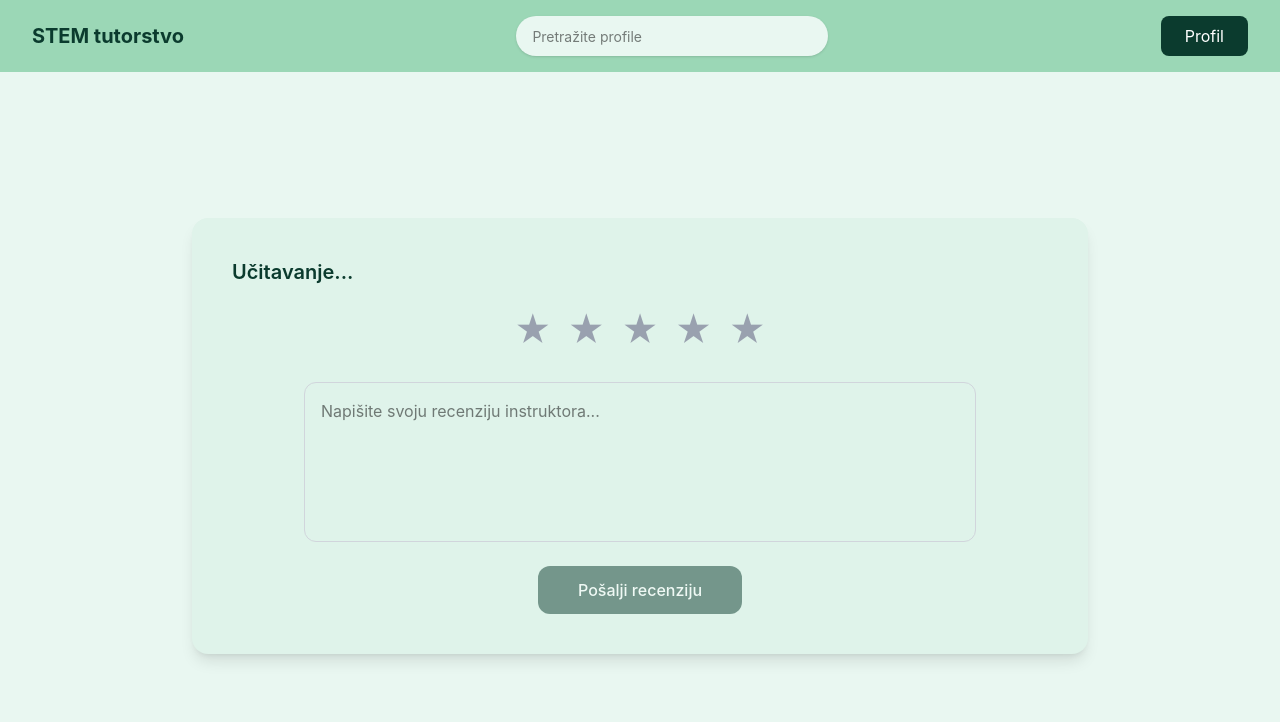
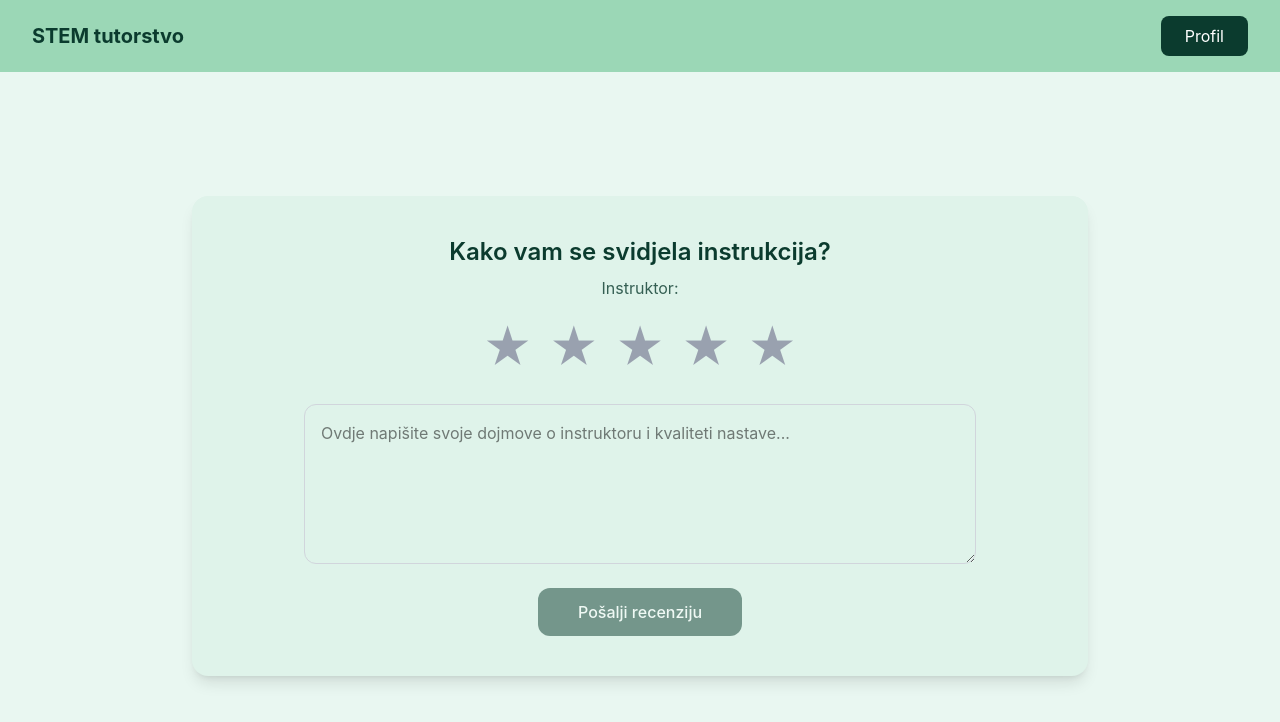
Before and after one commit to IvanaVelickovic/progi-projekt, a React (Vite) app in the folder frontend/: page /recenzija in a window 1280 px wide. Shown: the top 722 px of the page. Built offline with nearby package versions, Linux system fonts and the light colour scheme; no server answers; a web font is replaced by a local one.

Commit message:
Connect frontend to backend.

```diff
--- a/frontend/src/api.ts
+++ b/frontend/src/api.ts
@@ -1,7 +1,7 @@
 import axios from "axios";
 
 const api = axios.create({
-  baseURL: "https://progi-projekt-cza4.onrender.com",
+  baseURL: "http://localhost:8080",
 });
 
 // Interceptor -> automatski dodaje Authorization header
--- a/frontend/src/pages/Reviews.tsx
+++ b/frontend/src/pages/Reviews.tsx
@@ -1,24 +1,31 @@
-import { useState, useEffect } from "react";
+import { useEffect, useState } from "react";
+import { useNavigate, useSearchParams } from "react-router-dom";
 import api from "../api";
 
 const Review = () => {
+  const [searchParams] = useSearchParams();
+  const navigate = useNavigate();
+
+  const instructorId = searchParams.get("instructorId");
+  const participationId = searchParams.get("participationId");
+
   const [rating, setRating] = useState(0);
   const [reviewText, setReviewText] = useState("");
+  const [loading, setLoading] = useState(false);
 
-  const [InstructorData, setInstructorData] = useState({
+  const [instructorData, setInstructorData] = useState({
     firstName: "",
     lastName: "",
-    email: "",
   });
 
   useEffect(() => {
     const fetchInstructor = async () => {
+      if (!instructorId) return;
       try {
-        const res = await api.get("/api/Instructor/profile");
+        const res = await api.get(`/api/instructors/${instructorId}`);
         setInstructorData({
           firstName: res.data.firstName || "",
           lastName: res.data.lastName || "",
-          email: res.data.email || "",
         });
       } catch (error) {
         console.error("Greška pri dohvaćanju instruktora:", error);
@@ -26,53 +33,66 @@ const Review = () => {
     };
 
     fetchInstructor();
-  }, []);
+  }, [instructorId]);
 
   const sendReview = async () => {
+    if (!participationId) {
+      alert("Nedostaje ID termina!");
+      return;
+    }
+
+    setLoading(true);
     try {
       await api.post("/api/reviews", {
-        rating,
-        text: reviewText,
+        reservationParticipationId: Number(participationId),
+        rating: rating,
+        comment: reviewText,
       });
 
-      console.log("Recenzija poslana!");
-      setRating(0);
-      setReviewText("");
-    } catch (error) {
-      console.error("Greška pri slanju recenzije:", error);
+      alert("Recenzija poslana! Hvala vam.");
+      navigate("/student/dashboard");
+    } catch (error: any) {
+      const errorMsg = error.response?.data || "Greška pri slanju recenzije.";
+      alert(errorMsg);
+    } finally {
+      setLoading(false);
     }
   };
 
   return (
     <div className="min-h-screen bg-[#e9f7f1] flex flex-col">
       <header className="bg-[#9bd7b6] px-8 py-4 flex items-center justify-between">
-        <h1 className="text-xl font-bold text-[#0b3b2e]">STEM tutorstvo</h1>
-        <div className="bg-[#e9f7f1] px-4 py-2 rounded-full shadow-sm">
-          <input
-            type="text"
-            placeholder="Pretražite profile"
-            className="bg-transparent outline-none text-sm w-[280px]"
-          />
-        </div>
-        <button className="bg-[#0b3b2e] text-white px-6 py-2 rounded-lg">
+        <h1
+          className="text-xl font-bold text-[#0b3b2e] cursor-pointer"
+          onClick={() => navigate("/")}
+        >
+          STEM tutorstvo
+        </h1>
+        <button
+          className="bg-[#0b3b2e] text-white px-6 py-2 rounded-lg"
+          onClick={() => navigate("/profile")}
+        >
           Profil
         </button>
       </header>
 
       <main className="flex-1 flex items-center justify-center px-6 py-10">
         <div className="w-full max-w-4xl bg-[#dff3ea] rounded-2xl shadow-lg p-10">
-          <h2 className="text-xl font-semibold text-[#0b3b2e] mb-6">
-            {InstructorData.firstName || InstructorData.lastName
-              ? `${InstructorData.firstName} ${InstructorData.lastName}`
-              : "Učitavanje..."}
+          <h2 className="text-2xl font-semibold text-[#0b3b2e] mb-2 text-center">
+            Kako vam se svidjela instrukcija?
           </h2>
+          <p className="text-center text-[#0b3b2e] mb-6 opacity-80">
+            Instruktor: {instructorData.firstName} {instructorData.lastName}
+          </p>
 
+          {/* Zvjezdice */}
           <div className="flex justify-center gap-4 mb-8">
             {[1, 2, 3, 4, 5].map((star) => (
               <button
                 key={star}
+                type="button"
                 onClick={() => setRating(star)}
-                className={`text-4xl ${
+                className={`text-5xl transition-transform hover:scale-110 ${
                   star <= rating ? "text-yellow-400" : "text-gray-400"
                 }`}
               >
@@ -85,18 +105,18 @@ const Review = () => {
             <textarea
               value={reviewText}
               onChange={(e) => setReviewText(e.target.value)}
-              placeholder="Napišite svoju recenziju instruktora..."
-              className="w-full max-w-2xl h-40 p-4 rounded-xl border border-gray-300 outline-none resize-none text-base"
+              placeholder="Ovdje napišite svoje dojmove o instruktoru i kvaliteti nastave..."
+              className="w-full max-w-2xl h-40 p-4 rounded-xl border border-gray-300 outline-none focus:ring-2 focus:ring-[#9bd7b6] text-base"
             />
           </div>
 
           <div className="flex justify-center">
             <button
               onClick={sendReview}
-              disabled={!rating || !reviewText}
-              className="bg-[#0b3b2e] text-white px-10 py-3 rounded-xl font-medium disabled:opacity-50"
+              disabled={!rating || !reviewText || loading}
+              className="bg-[#0b3b2e] text-white px-10 py-3 rounded-xl font-medium disabled:opacity-50 hover:bg-[#082d23] transition-colors"
             >
-              Pošalji recenziju
+              {loading ? "Slanje..." : "Pošalji recenziju"}
             </button>
           </div>
         </div>
```
